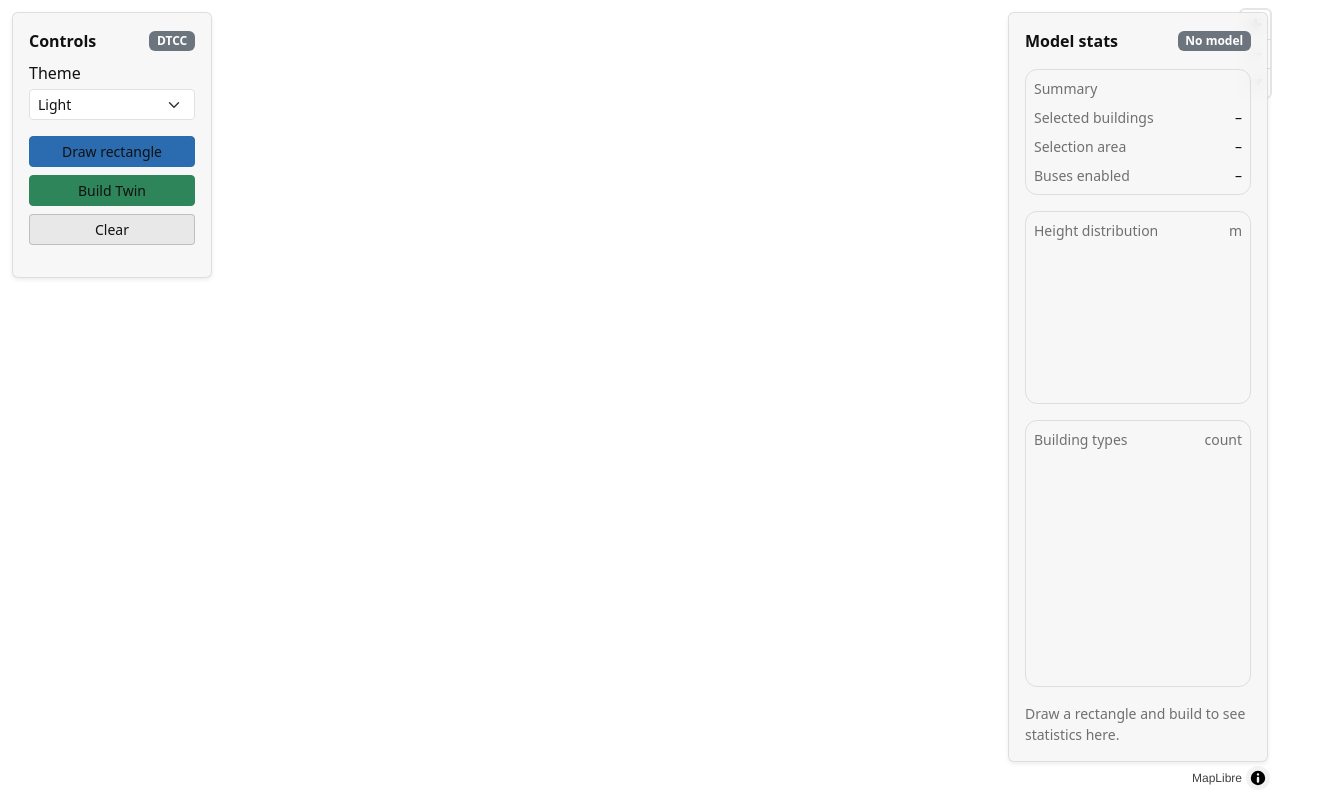
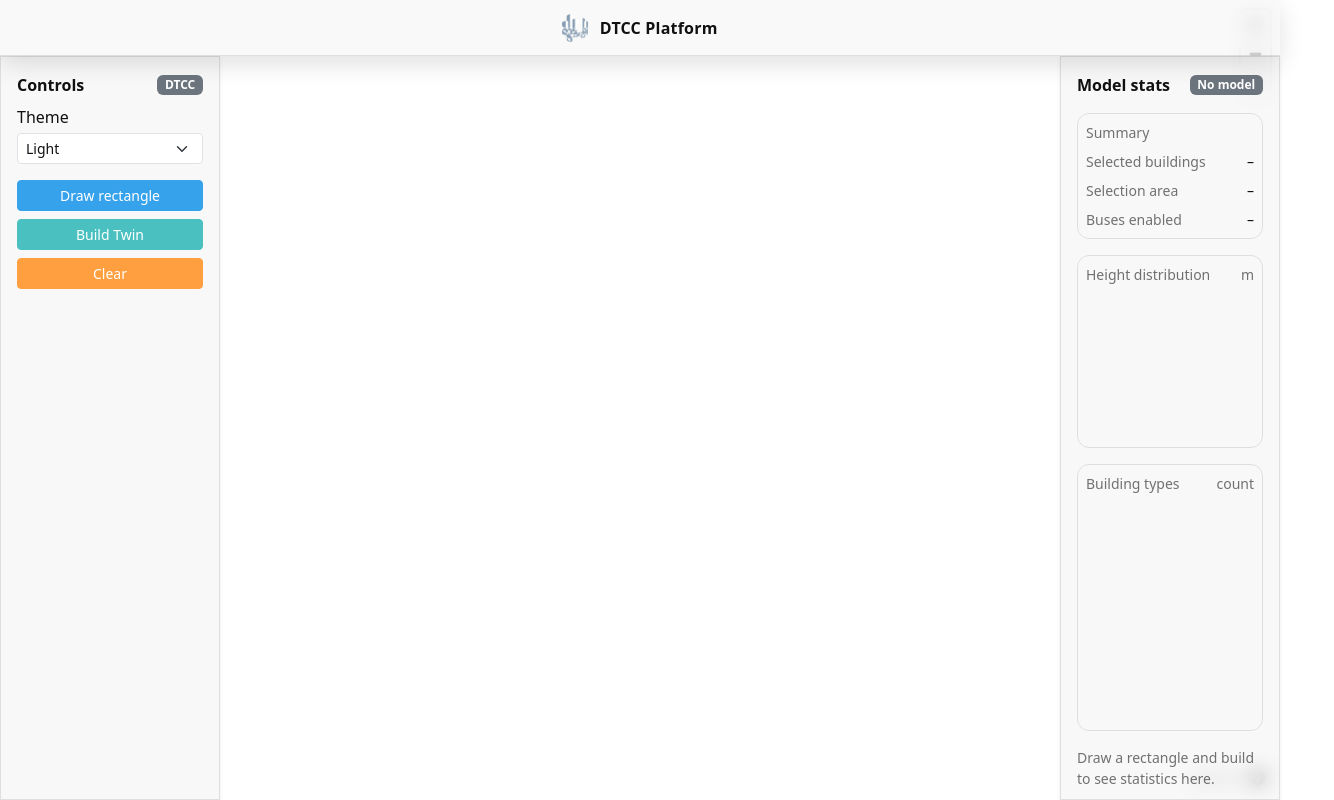
Before and after one commit to jensoolsson/dtcc-maplibre, a website with bundled scripts: page public/index.html in a window 1280 px wide. Shown: the whole page, 1334 px wide, since content can reach past the window. Built offline with nearby package versions, Linux system fonts and the light colour scheme; no server answers.

Commit message:
Face lift for the UI with attached side panels and top panel with logo

```diff
--- a/public/index.html
+++ b/public/index.html
@@ -5,39 +5,61 @@
     <meta charset="utf-8" />
     <title>MapLibre Rectangle + 3D Buildings</title>
 
-    <!-- MapLibre -->
+    <!-- Vendor CSS -->
     <link rel="stylesheet" href="https://unpkg.com/maplibre-gl@5.14.0/dist/maplibre-gl.css" />
-
-    <!-- Bootstrap (CDN) -->
     <link rel="stylesheet" href="https://cdn.jsdelivr.net/npm/bootstrap@5.3.3/dist/css/bootstrap.min.css" />
 
+    <style>
+        /* ==========================================================================*/
+        /*  Theme tokens (CSS variables)                                              */
+        /* ==========================================================================*/
 
-    <style>
         :root {
-            /* default (light-ish) */
-            --panel-bg: rgba(245, 245, 245, 0.80);
+            /* Layout */
+            --topbar-h: 56px;
+            --left-panel-w: 220px;
+            --right-panel-w: 220px;
+
+            /* Panel + text */
+            --topbar-bg: rgba(245, 245, 245, 0.55);
+            --panel-bg: rgba(245, 245, 245, 0.65);
             --panel-border: rgba(0, 0, 0, 0.10);
             --text: #111;
             --muted: rgba(0, 0, 0, 0.55);
+            --brand-yellow: rgba(250, 218, 54, 1);
+            --brand-yellow-border: rgb(250, 194, 54);
 
-            --btn-primary-bg: #2b6cb0;
-            --btn-primary-border: #2b6cb0;
+            /* Buttons (Chart.js-ish palette) */
+            --btn-primary-bg: rgb(54, 162, 235);
+            --btn-primary-border: rgb(54, 162, 235);
+            --btn-primary-text: #fff;
 
-            --btn-success-bg: #2f855a;
-            --btn-success-border: #2f855a;
+            /* teal */
+            --btn-success-bg: rgb(75, 192, 192);
+            --btn-success-border: rgb(75, 192, 192);
+            --btn-success-text: #fff;
 
-            --btn-clear-bg: rgba(0, 0, 0, 0.06);
-            --btn-clear-border: rgba(0, 0, 0, 0.18);
+            /* Clear button (Chart.js orange) */
+            --btn-clear-bg: rgb(255, 159, 64);
+            --btn-clear-border: rgb(255, 159, 64);
+            --btn-clear-text: #fff;
+            /* or #fff if you prefer */
 
-            --switch-on: #2b6cb0;
-            --switch-off-bg: rgba(0, 0, 0, 0.06);
-            --switch-off-border: rgba(0, 0, 0, 0.18);
+            /* Switches */
+            --switch-on: rgb(153, 102, 255);
+            /* purple accent */
+            --switch-off-bg: rgba(201, 203, 207, 0.25);
+            --switch-off-border: rgba(201, 203, 207, 0.9);
+
+            /* Effects */
+            --panel-shadow: 0 8px 24px rgba(0, 0, 0, 0.12);
         }
 
         html[data-ui-theme="dark"] {
-            --panel-bg: rgba(35, 35, 35, 0.78);
+            --topbar-bg: rgba(22, 22, 27, 0.55);
+            --panel-bg: rgba(22, 22, 27, 0.62);
             --panel-border: rgba(255, 255, 255, 0.12);
-            --text: #fff;
+            --text: #ebebeb;
             --muted: rgba(255, 255, 255, 0.65);
 
             --btn-clear-bg: rgba(255, 255, 255, 0.10);
@@ -45,7 +67,13 @@
 
             --switch-off-bg: rgba(255, 255, 255, 0.10);
             --switch-off-border: rgba(255, 255, 255, 0.35);
+
+            --panel-shadow: 0 8px 24px rgba(0, 0, 0, 0.35);
         }
+
+        /* ==========================================================================*/
+        /*  Global layout reset                                                      */
+        /* ==========================================================================*/
 
         html,
         body {
@@ -55,37 +83,98 @@
             overflow: hidden;
         }
 
+        /* ==========================================================================*/
+        /*  Shell layout: topbar + side panels + map                                  */
+        /* ==========================================================================*/
+
+        #topbar {
+            position: fixed;
+            top: 0;
+            left: 0;
+            right: 0;
+            height: var(--topbar-h);
+            z-index: 20;
+
+            display: flex;
+            align-items: center;
+            justify-content: center;
+            border-radius: 0;
+        }
+
+        #topbar.map-panel {
+            background: var(--topbar-bg);
+            border-left: 0;
+            border-right: 0;
+            border-top: 0;
+            border-radius: 0;
+        }
+
+        .topbar-inner {
+            display: flex;
+            align-items: center;
+            gap: 12px;
+            padding: 0 16px;
+        }
+
+        #topbarLogo {
+            height: 28px;
+            width: auto;
+            display: block;
+        }
+
+        .topbar-title {
+            font-weight: 600;
+            letter-spacing: 0.2px;
+        }
+
+        #toolbar {
+            position: fixed;
+            top: var(--topbar-h);
+            left: 0;
+            bottom: 0;
+            width: var(--left-panel-w);
+            z-index: 10;
+
+            overflow-y: auto;
+            border-radius: 0;
+        }
+
+        #statsPanel {
+            position: fixed;
+            top: var(--topbar-h);
+            right: 0;
+            bottom: 0;
+            width: var(--right-panel-w);
+            z-index: 10;
+
+            overflow-y: auto;
+            border-radius: 0;
+        }
+
         #map {
             position: absolute;
-            inset: 0;
+            top: 0;
+            bottom: 0;
+            left: 0;
+            right: 0;
         }
 
-        /* Floating panel */
-        #toolbar {
-            position: absolute;
-            top: 12px;
-            left: 12px;
-            z-index: 10;
-            width: 200px;
-            max-width: calc(100vw - 24px);
+        #toolbar .card-body,
+        #statsPanel .card-body {
+            padding: 16px;
         }
 
-        /* Stats panel */
-        #statsPanel {
-            position: absolute;
-            top: 12px;
-            right: 12px;
-            z-index: 10;
-            width: 260px;
-            max-width: calc(100vw - 24px);
-        }
+        /* ==========================================================================*/
+        /*  Panel “glass” look + typography inside panels                             */
+        /* ==========================================================================*/
 
         .map-panel {
             background: var(--panel-bg);
             border: 1px solid var(--panel-border);
-            backdrop-filter: blur(8px);
-            -webkit-backdrop-filter: blur(8px);
+            backdrop-filter: blur(10px);
+            -webkit-backdrop-filter: blur(10px);
             color: var(--text);
+            box-shadow: var(--panel-shadow);
         }
 
         .map-panel .form-select,
@@ -100,26 +189,28 @@
             color: var(--muted) !important;
         }
 
-        /* Buttons */
+        /* ==========================================================================*/
+        /*  Buttons + switches                                                       */
+        /* ==========================================================================*/
+
         #drawButton {
             background-color: var(--btn-primary-bg);
             border-color: var(--btn-primary-border);
-            color: var(--text);
+            color: var(--btn-primary-text);
         }
 
         #build3DButton {
             background-color: var(--btn-success-bg);
             border-color: var(--btn-success-border);
-            color: var(--text);
+            color: var(--btn-success-text);
         }
 
         #clearButton {
             background: var(--btn-clear-bg);
             border-color: var(--btn-clear-border);
-            color: var(--text);
+            color: var(--btn-clear-text);
         }
 
-        /* Switches */
         .form-check-input {
             background-color: var(--switch-off-bg);
             border-color: var(--switch-off-border);
@@ -130,24 +221,45 @@
             border-color: var(--switch-on);
         }
 
-        /* Make the CLOSED theme dropdown readable in dark UI */
+        #drawButton:hover {
+            filter: brightness(0.95);
+        }
+
+        #build3DButton:hover {
+            filter: brightness(0.95);
+        }
+
+        #clearButton:hover {
+            filter: brightness(0.95);
+        }
+
+        /* ==========================================================================*/
+        /*  Dropdown tweaks for dark UI theme                                         */
+        /* ==========================================================================*/
+
         html[data-ui-theme="dark"] .map-panel .form-select {
             background-color: rgba(37, 37, 37, 0.7);
             border-color: rgba(255, 255, 255, 0.18);
             color: #fff;
         }
 
-        /* Make the opened list readable (works in many browsers; some OS-level dropdowns ignore it) */
         html[data-ui-theme="dark"] .map-panel .form-select option {
             background-color: #151515;
             color: #fff;
         }
 
-        /* Optional: improve focus ring in dark mode */
         html[data-ui-theme="dark"] .map-panel .form-select:focus {
             border-color: rgba(255, 255, 255, 0.28);
             box-shadow: 0 0 0 0.25rem rgba(255, 255, 255, 0.12);
         }
+
+        html[data-ui-theme="dark"] #topbar .topbar-title {
+            color: var(--brand-yellow);
+        }
+
+        /* ==========================================================================*/
+        /*  Stats panel components                                                   */
+        /* ==========================================================================*/
 
         .panel-block {
             border: 1px solid var(--panel-border);
@@ -167,12 +279,19 @@
         .chart-box--pie {
             height: 220px;
         }
-
-        /* default */
     </style>
 </head>
 
+
 <body>
+    <!-- Top bar -->
+    <header id="topbar" class="map-panel">
+        <div class="topbar-inner">
+            <img id="topbarLogo" src="./dtcc-logo.png" alt="DTCC logo" />
+            <div class="topbar-title">DTCC Platform</div>
+        </div>
+    </header>
+
     <!-- Toolbar panel -->
     <div id="toolbar" class="card shadow-sm map-panel">
         <div class="card-body p-3">
@@ -188,8 +307,6 @@
                     <option value="light" selected>Light</option>
                     <option value="dark">Dark</option>
                     <option value="default">Default</option>
-                    <option value="positron">Positron</option>
-                    <option value="osmBright">OSM Bright</option>
                 </select>
             </div>
 
```
Also changed, not shown: public/dtcc-logo.png (renamed from dtcc-logo.png).
